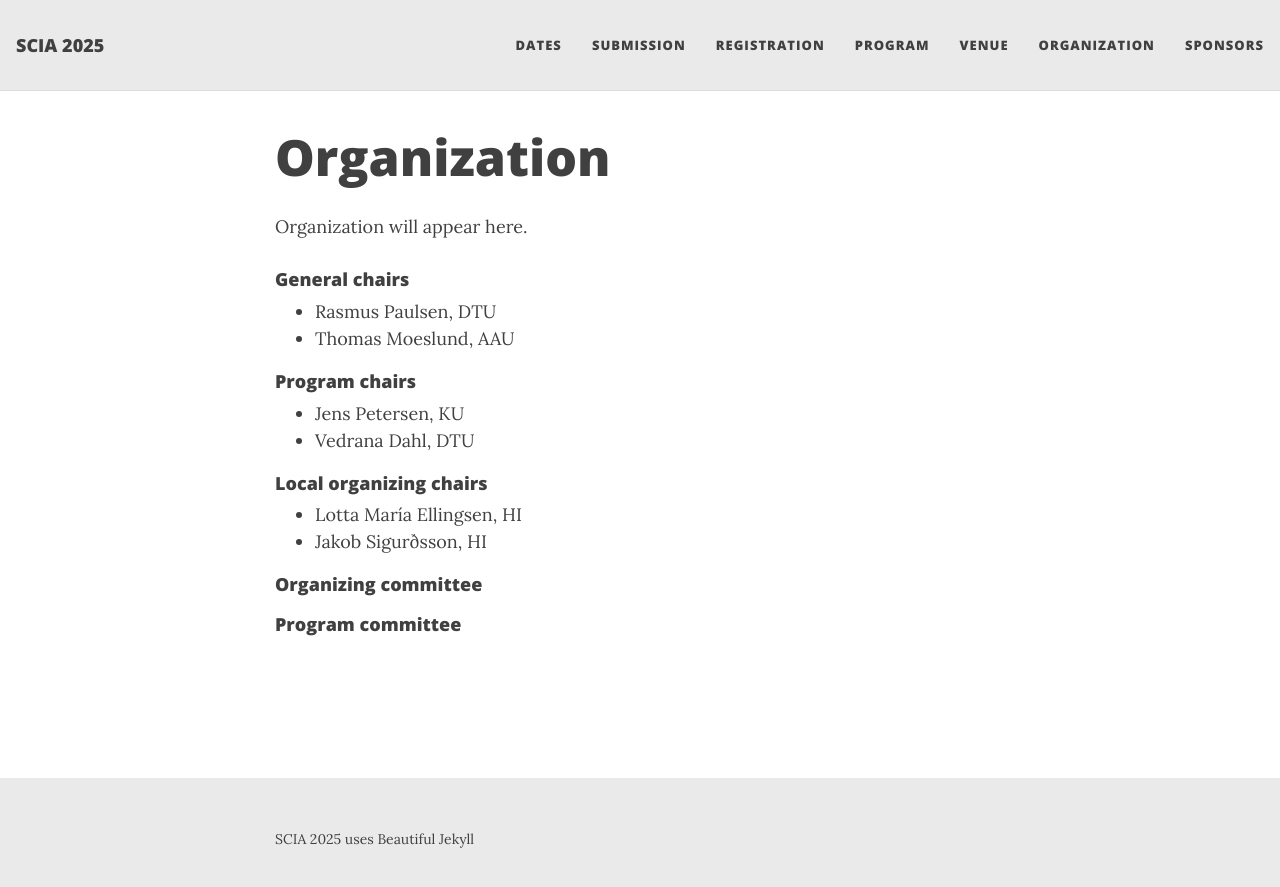
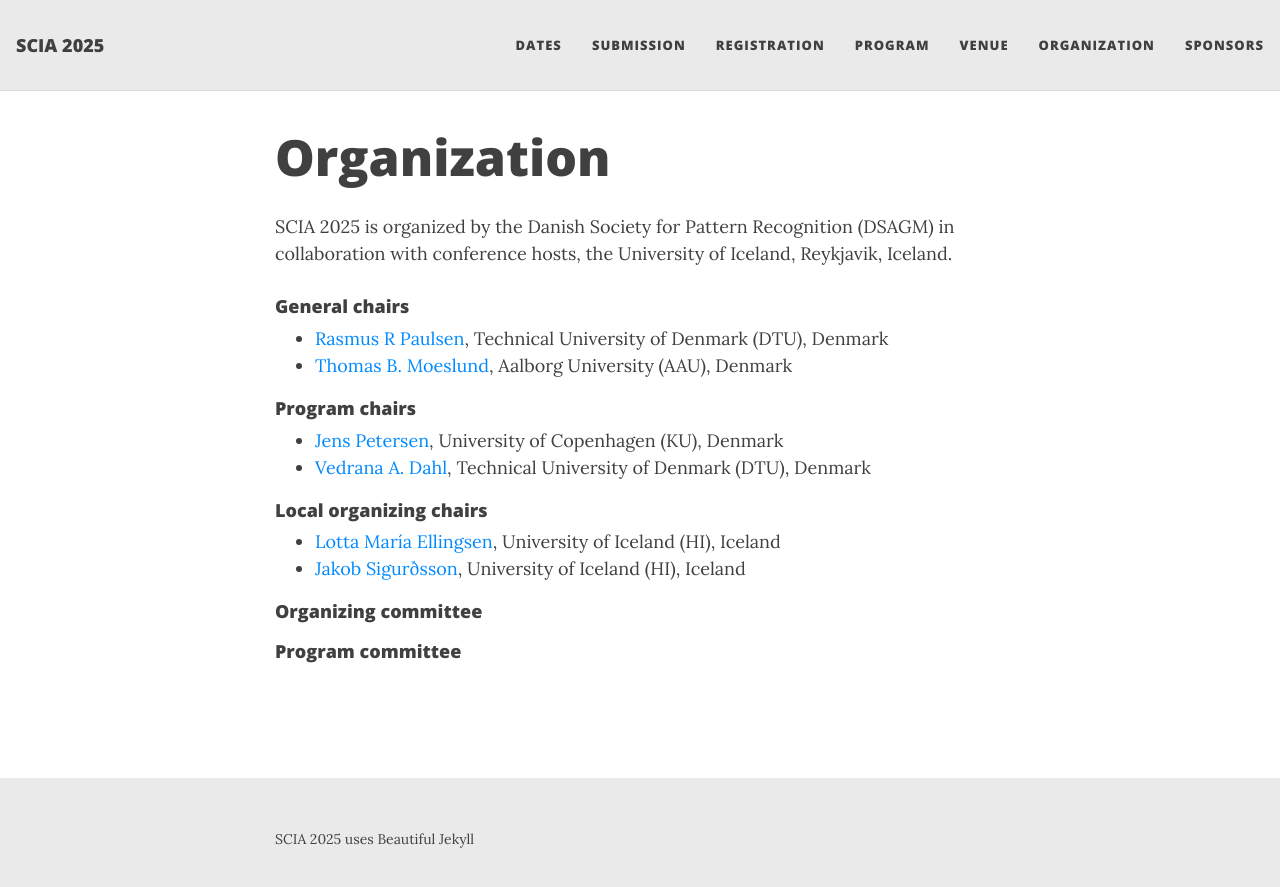
Before and after one commit to vedranaa/SCIA2025, a Jekyll site: the page built from organization.md, in a window 1280 px wide. Shown: the top 887 px of the page. Built offline with Jekyll 4.4.1, drawn with Linux system fonts in a browser that asks for light colours.

Commit message:
Added links to organization

```diff
--- a/organization.md
+++ b/organization.md
@@ -3,19 +3,19 @@
 title: Organization
 ---
 
-Organization will appear here.
+SCIA 2025 is organized by the Danish Society for Pattern Recognition (DSAGM) in collaboration with conference hosts, the University of Iceland, Reykjavik, Iceland.
 
 #### General chairs
-- Rasmus Paulsen, DTU
-- Thomas Moeslund, AAU
+- [Rasmus R Paulsen](https://www.imm.dtu.dk/~rapa/), Technical University of Denmark (DTU), Denmark
+- [Thomas B. Moeslund](https://thbm.blog.aau.dk/),  Aalborg University (AAU), Denmark
 
 #### Program chairs
-- Jens Petersen, KU
-- Vedrana Dahl, DTU
+- [Jens Petersen](https://di.ku.dk/english/staff/vip/researchers_image/?pure=en/persons/178402), University of Copenhagen (KU), Denmark
+- [Vedrana A. Dahl](https://people.compute.dtu.dk/vand/), Technical University of Denmark (DTU), Denmark
 
 #### Local organizing chairs
-- Lotta María Ellingsen, HI
-- Jakob Sigurðsson, HI
+- [Lotta María Ellingsen](https://lotta.hi.is/is), University of Iceland (HI), Iceland
+- [Jakob Sigurðsson](https://english.hi.is/staff/jakobs), University of Iceland (HI), Iceland
 
 #### Organizing committee
 
```
Also changed, not shown: 1 other file.
